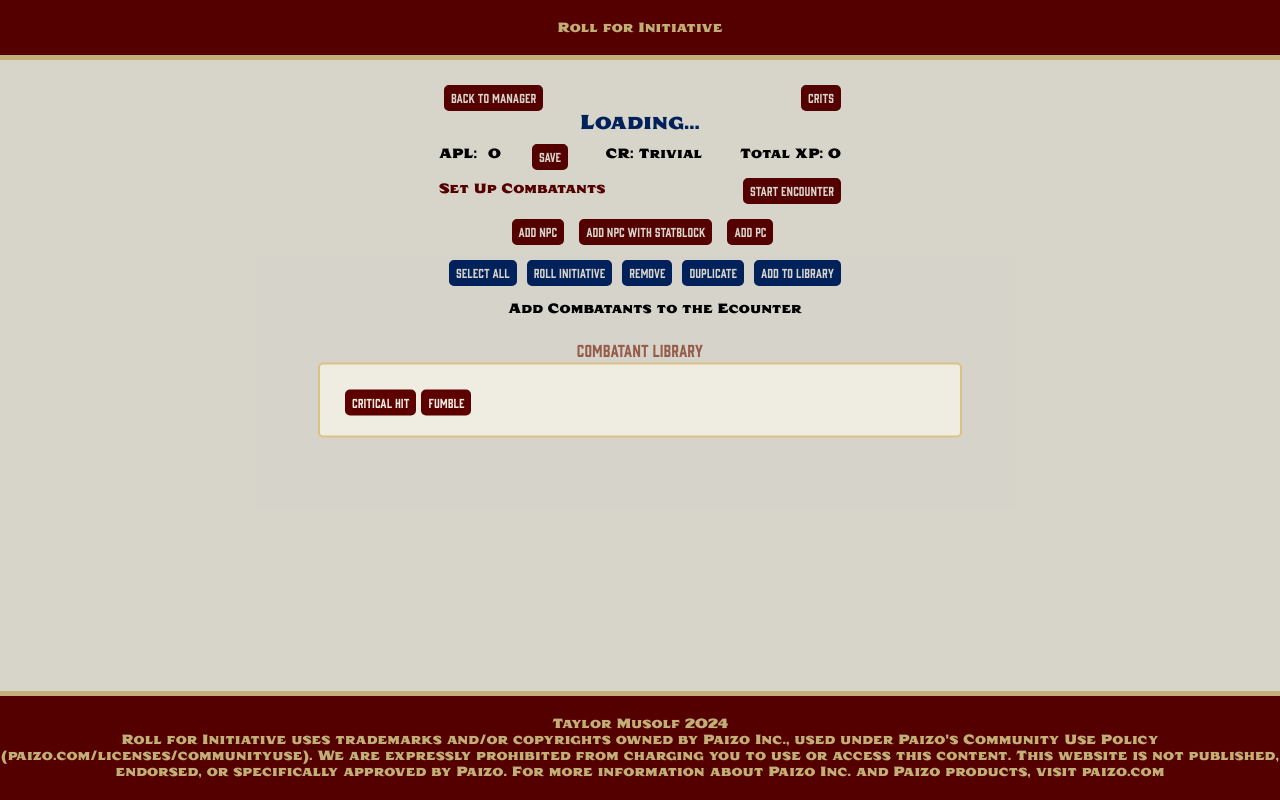
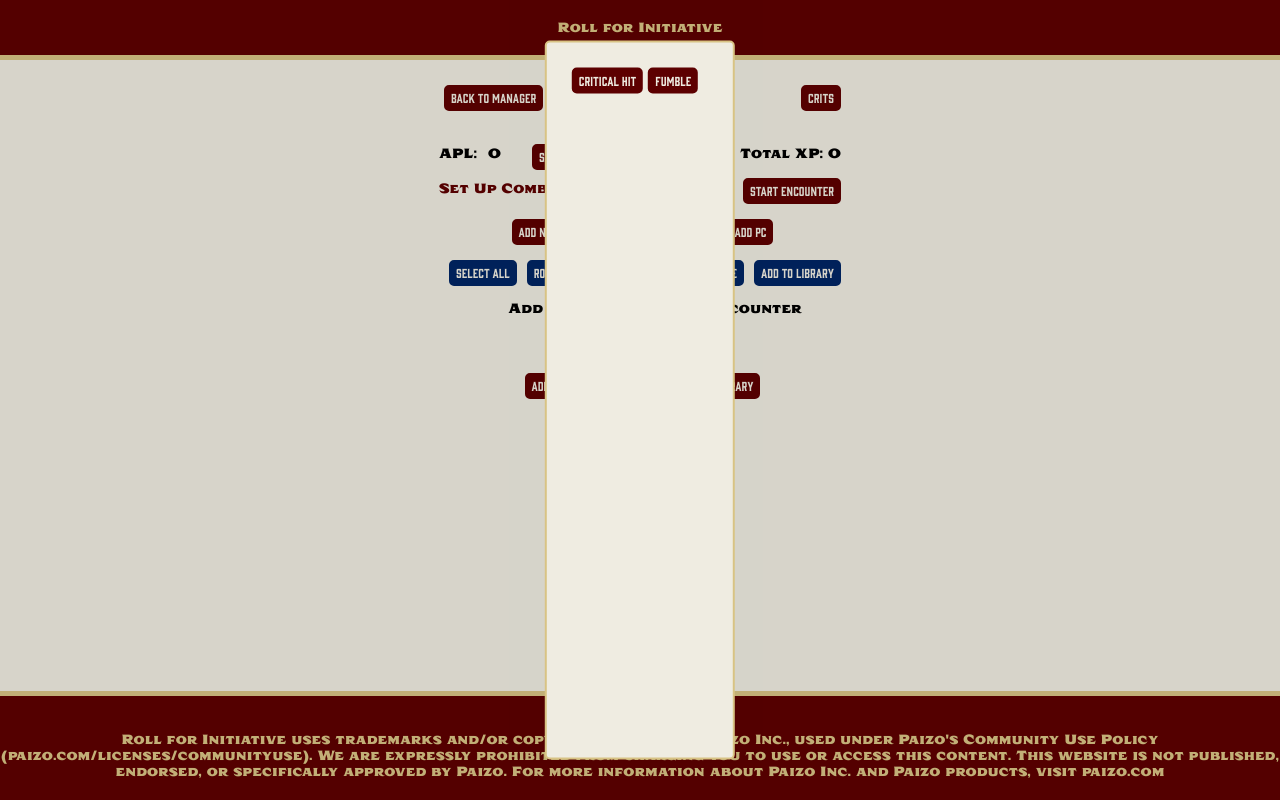
Before and after one commit to taylormusolf/roll-for-initiative, a React (Vite) app: page /roll-for-initiative/encounter/1 in a window 1280 px wide. Both pictures are taken after a click on the button "Crits". Built offline with nearby package versions, Linux system fonts and the light colour scheme.

Commit message:
add critical card modal

```diff
--- a/package.json
+++ b/package.json
@@ -19,6 +19,7 @@
     "@fortawesome/react-fontawesome": "^0.2.2",
     "ag-grid-react": "^32.0.1",
     "dompurify": "^3.1.6",
+    "moment": "^2.30.1",
     "nouislider": "^15.8.1",
     "nouislider-react": "^3.4.2",
     "react": "^18.3.1",
--- a/src/App.scss
+++ b/src/App.scss
@@ -132,7 +132,7 @@
   background-color: var(--tan);
   padding: 20px;
   border-radius: 5px;
-  width: 600px;
+  // width: 600px;
   border: 2px solid var(--gold);
   font-family: 'Taroca';
 }
--- a/src/components/CriticalCard.jsx
+++ b/src/components/CriticalCard.jsx
@@ -1,22 +1,32 @@
 import { useState, useContext } from "react";
 import { CriticalContext } from "../context/CriticalContext";
 import { generateRandomNumber } from '../util/random';
+import moment from 'moment';
 import Modal from 'react-modal';
+import { replaceReferences } from '../util/parse';
+import './CriticalCard.scss'
 
 Modal.setAppElement('#root');
 
 function CriticalCard(){
     //history of crits
-    const {critHistory, addCritToHistory, clearCriticalHistory} = useContext(CriticalContext);
+    const {critHistory, addCritToHistory, clearCritHistory} = useContext(CriticalContext);
     const [showCriticalModal, setShowCriticalModal] = useState(false);
     const [critCard, setCritCard] = useState(null)
 
-    console.log(critCard);
     const handleCrit= async(type) => { //critical-fumble-deck-1.json or critical-hit-deck-1.json
         const num = generateRandomNumber(53);
         const res = await fetch(`https://taylormusolf.com/pf2e/packs/criticaldeck/critical-${type}-deck-${num}.json`)
         const card = await res.json();
-        setCritCard(card.pages[0].text.content);
+        console.log(card)
+        console.log(card.pages[0].text.content)
+        let parsedCard = await(replaceReferences(card.pages[0].text.content))
+        addCritToHistory({type, date: Date.now(), card: parsedCard})
+        setCritCard(parsedCard);
+    }
+    const handleClearHistory = () => {
+        clearCritHistory()
+        setCritCard(null);
     }
 
     return(
@@ -29,18 +39,22 @@ function CriticalCard(){
                 className="modal"
                 overlayClassName="modal-overlay"
             >
-                <div>
-                    <div className="card">
-                        <div className="card-generation">
+                <div className="critcard-container">
+                    <div className="critcard">
+                        <div className="critcard-generation">
                             <button onClick={()=> handleCrit('hit')}>Critical Hit</button>
                             <button onClick={()=> handleCrit('fumble')}>Fumble</button>
                         </div>
-                        <div className="card-display"></div>
+                        <div className="critcard-display">
+                            <div dangerouslySetInnerHTML={{__html: critCard}}/>
+                        </div>
                     </div>
-                    <div className="card-history">
-                        {critHistory.map(crit => (
-                            <div>
-
+                    <div className="critcard-history">
+                        {!!critHistory.length && <button onClick={handleClearHistory}>Clear History</button>}
+                        {critHistory.map((crit, i) => (
+                            <div className='critcard-history-item' key={i} onClick={()=> setCritCard(crit.card)}>
+                                <div>{moment(crit.date).format("HH:mm:ss YYYY-MMM-DD")}</div>
+                                <div>{crit.type}</div>
                             </div>
                         ))}
                     </div>
--- /dev/null
+++ b/src/components/CriticalCard.scss
@@ -0,0 +1,51 @@
+.critcard-container{
+    display: flex;
+    justify-content: space-between;
+    gap: 15px;
+    min-height: 675px;
+}
+
+.critcard{
+    display: flex;
+    flex-direction: column;
+    max-width: 210px;
+
+}
+.critcard-display{
+    height: 100%;
+    display: flex;
+    align-items: center;
+}
+
+.critical-deck, .fumble-deck {
+    display: flex;
+    flex-direction: column;
+    gap: 1rem;
+}
+
+
+.critical-deck p, .fumble-deck p {
+    // width: 50%;
+    margin: 0;
+    text-align: right;
+}
+
+.critical-deck h1 + blockquote, .fumble-deck h1 + blockquote {
+    border-left: 2px solid #ccc;
+}
+
+.critcard-history{
+    overflow-y: auto;
+    max-height: 650px;
+}
+
+.critcard-history-item{
+    font-size: .75rem;
+    display: flex;
+    gap: 5px;
+}
+
+.critcard-history-item:hover{
+    background-color: #ccc;
+    cursor: pointer;
+}
--- a/src/context/CriticalContext.jsx
+++ b/src/context/CriticalContext.jsx
@@ -23,7 +23,7 @@ const CriticalProvider = ({ children }) => {
   }, [critHistory]);
 
   const addCritToHistory = (crit) => {
-    setCritHistory([...critHistory, crit]);
+    setCritHistory([crit, ...critHistory]);
   };
 
   const clearCritHistory = () => {
--- a/src/util/parse.js
+++ b/src/util/parse.js
@@ -1,7 +1,8 @@
 import DOMPurify from "dompurify";
 
 function fetchContentByUUID(uuid) {
-    // return uuid.split('.')[uuid.length - 1];
+    const arr = uuid.split('.');
+    return `<b>${arr[arr.length - 1]}</b>`;
     const uuidContentMap = {
       "Compendium.pf2e.actionspf2e.Item.Delay": "<b>Delay</b>",
       "Compendium.pf2e.actionspf2e.Item.Ready": "<b>Ready</b>",
@@ -37,6 +38,8 @@ function fetchContentByUUID(uuid) {
       "Compendium.pf2e.conditionitems.Item.Blinded": "<b>Blinded</b>",
       "Compendium.pf2e.conditionitems.Item.Prone": "<b>Prone</b>",
       "Compendium.pf2e.conditionitems.Item.Stunned": "<b>Stunned</b>",
+      "Compendium.pf2e.conditionitems.Item.Fatigued": "<b>Fatigued</b>",
+      "Compendium.pf2e.conditionitems.Item.Invisible": "<b>Invisible</b>",
 
     };
 
@@ -51,19 +54,25 @@ function fetchContentByCheck(check) {
     "flat|showDC:all|dc:resolve(5+@item.badge.value)" : "<b>Flat Check</b>",
     "flat|showDC:all|dc:11|traits:secret" : "<b>DC 11 Flat Check</b>",
     "will|dc:28" : "<b>DC 28 Will Check</b>",
-    "reflex|dc:17|basic" : "<b>DC 17 basic Reflex</b>"
+    "reflex|dc:17|basic" : "<b>DC 17 basic Reflex</b>",
+    "reflex": "<b>Reflex Check</b>",
+    "fortitude": "<b>Fortitude Check</b>",
+    "will": "<b>Will Check</b>",
+    "flat|dc:5": "<b>DC 5 Flat Check</b>"
   };
 
   return checkContentMap[check];
 }
 
 function fetchContentByDamage(damage) {
+  const arr = damage.split("[").join(' ').split(']').join('');
+  console.log(arr)
+  return arr;
+  // const checkDamageMap = {
+  //     "3d6[electricity]": "3d6 electricity",
+  // };
 
-  const checkDamageMap = {
-      "3d6[electricity]": "3d6 electricity",
-  };
-
-  return checkDamageMap[damage];
+  // return checkDamageMap[damage];
 }
 
 function fetchContentByTemplate(template) {
@@ -78,6 +87,7 @@ function fetchContentByTemplate(template) {
 async function fetchLocalizedContent(localizeKey) {
   console.log(localizeKey)
   const ref = {
+    'PF2E.PersistentDamage.Bleed1.success': '<strong>1 persistent bleed damage</strong>',
     'PF2E.NPC.Abilities.Glossary.AttackOfOpportunity': 'actions/reactive-strike.json',
     'PF2E.NPC.Abilities.Glossary.Rend': '<p><strong>Requirements</strong> The monster hit the same enemy with two consecutive Strikes of the listed type in the same round; <strong>Effect</strong> The monster automatically deals that Strike\'s damage again to the enemy.</p>'
   }
```
Also changed, not shown: 1 other file (tests, documents, lock files or other folders).
